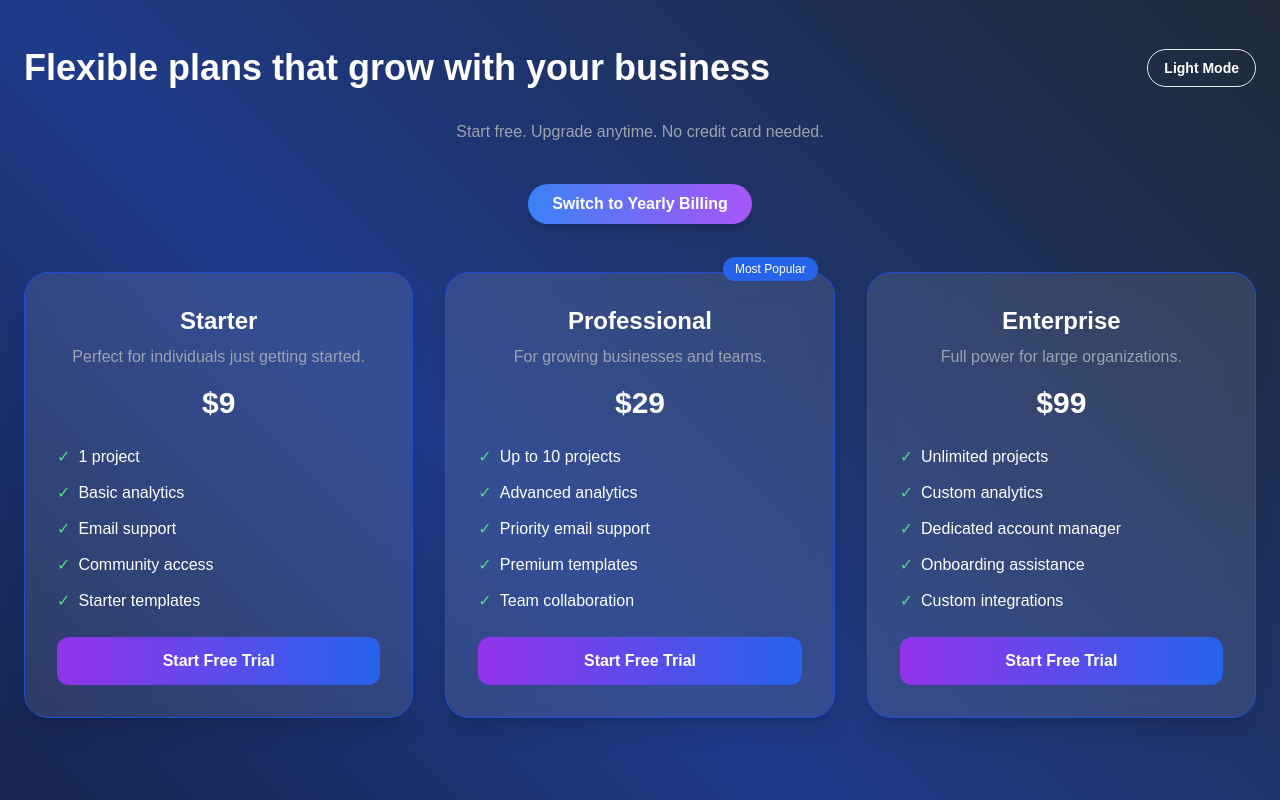
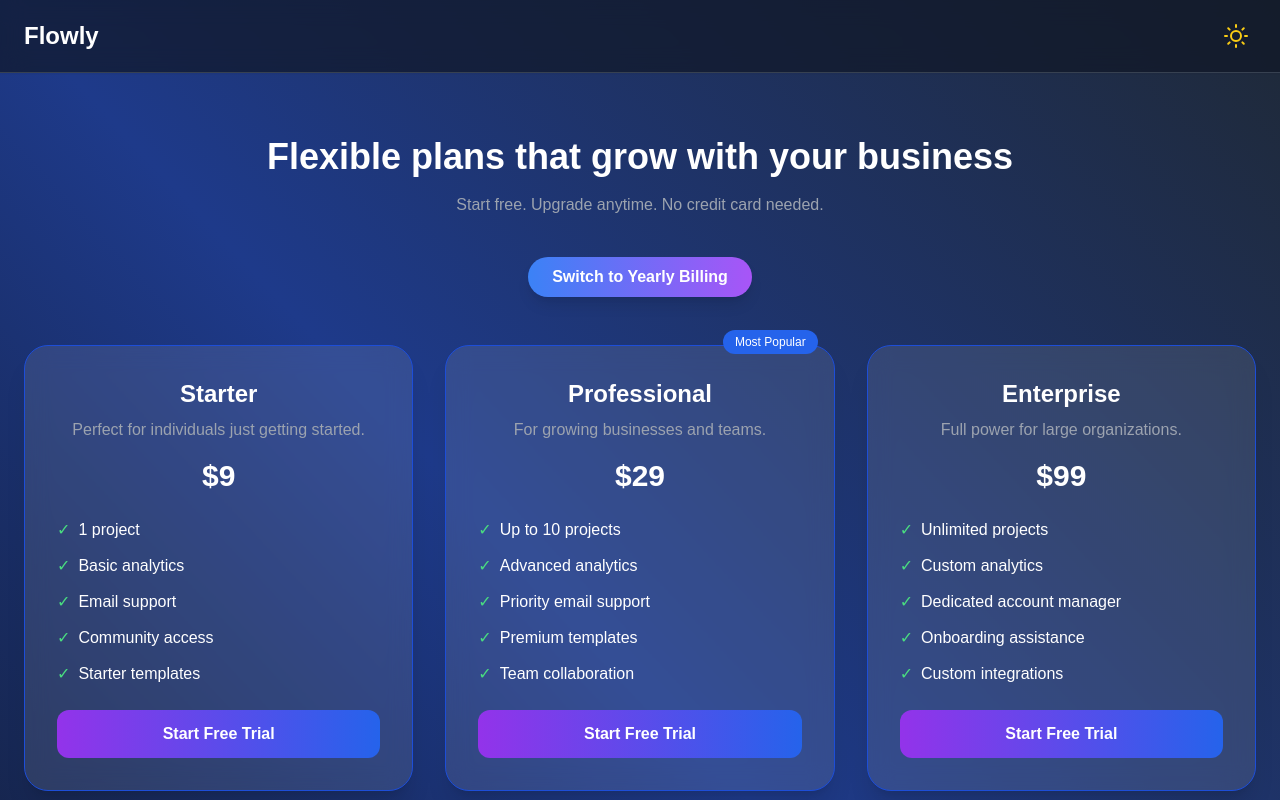
Before and after one commit to msherazy/workspace, a Next.js app: page / in a window 1280 px wide. Shown: the top 800 px of the page. Built offline with nearby package versions, Linux system fonts and the light colour scheme.

Commit message:
kpi-monitoring-dashboard

```diff
--- a/src/app/page.tsx
+++ b/src/app/page.tsx
@@ -2,6 +2,7 @@
 
 import { useState } from "react";
 import { motion } from "framer-motion";
+import { FiMoon, FiSun } from "react-icons/fi";
 
 const plans = [
   {
@@ -68,18 +69,28 @@ export default function PricingPage() {
   const [theme, setTheme] = useState("dark");
 
   return (
-    <div className={theme === "light" ? "min-h-screen bg-gray-100 text-black py-12 px-6" : "min-h-screen bg-gradient-to-tr from-gray-900 via-blue-900 to-gray-800 text-white py-12 px-6"}>
-      <div className="max-w-7xl mx-auto text-center">
-        <div className="flex justify-between items-center mb-8">
-          <h1 className="text-4xl font-bold">Flexible plans that grow with your business</h1>
+    <div className={theme === "light" ? "min-h-screen bg-gray-100 text-black" : "min-h-screen bg-gradient-to-tr from-gray-900 via-blue-900 to-gray-800 text-white"}>
+
+      {/* Header */}
+      <header className={`sticky top-0 z-50 backdrop-blur-md ${
+        theme === "light" ? "bg-white/70 border-b border-gray-300" : "bg-gray-900/70 border-b border-gray-700"
+      } flex items-center justify-between px-6 py-4 shadow-sm`}>
+        <div className="font-bold text-2xl">Flowly</div>
         <button
           onClick={() => setTheme(theme === "light" ? "dark" : "light")}
-            className="border rounded-full px-4 py-2 text-sm font-semibold hover:scale-105 transition"
+          className="p-2 rounded-full hover:bg-gray-200 dark:hover:bg-gray-700 transition"
         >
-            {theme === "light" ? "Dark Mode" : "Light Mode"}
+          {theme === "light" ? (
+            <FiMoon className="h-6 w-6 text-gray-800" />
+          ) : (
+            <FiSun className="h-6 w-6 text-yellow-400" />
+          )}
         </button>
-        </div>
+      </header>
 
+      <main className="py-16 px-6">
+        <div className="max-w-7xl mx-auto text-center">
+          <h1 className="text-4xl font-bold mb-4">Flexible plans that grow with your business</h1>
           <p className="text-gray-400 mb-10">Start free. Upgrade anytime. No credit card needed.</p>
 
           <div className="flex justify-center mb-12">
@@ -118,7 +129,11 @@ export default function PricingPage() {
                     </li>
                   ))}
                 </ul>
-              <button className="w-full bg-gradient-to-r from-purple-600 to-blue-600 hover:from-purple-700 hover:to-blue-700 py-3 rounded-xl font-semibold">
+                <button className={`w-full ${
+                  theme === "light"
+                    ? "bg-gradient-to-r from-blue-400 to-purple-400"
+                    : "bg-gradient-to-r from-purple-600 to-blue-600"
+                } hover:from-purple-700 hover:to-blue-700 text-white py-3 rounded-xl font-semibold transition`}>
                   Start Free Trial
                 </button>
               </motion.div>
@@ -140,6 +155,7 @@ export default function PricingPage() {
             </div>
           </div>
         </div>
+      </main>
     </div>
   );
 }
```
Lines whose indentation alone changed are shown as unchanged.
